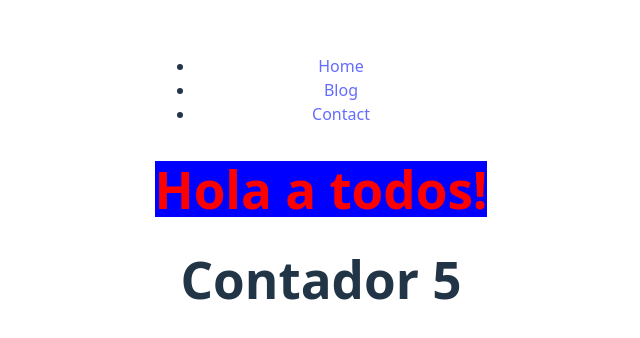
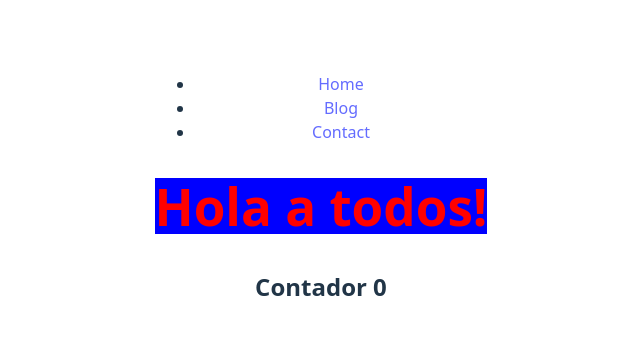
Before and after one commit to GERARDOCALLIRGOSJAQUE/my-vue-project, a Vue app: page / in a window 1280 px wide. Shown: the part 210-548 px from the top of the page, without its empty margins (319-959 px from the left). Built offline with nearby package versions, Linux system fonts and the light colour scheme.

Commit message:
Cuarto commit: Eventos click con Vue

```diff
--- a/src/App.vue
+++ b/src/App.vue
@@ -3,17 +3,19 @@ import HeaderComponent from './components/HeaderComponent.vue';
 import { ref } from 'vue';
   //let number = 0;//variable no reactiva
   let number = ref(0);//variable reactiva
+  /*setInterval(() => {
+    number.value++;
+  }, 1000);*/
+  const addOne = () => {
+    number.value++;
+  };
 
-
-  setInterval(() => {
-    number.value++;
-  }, 1000);
 </script>
 
 <template>
   <HeaderComponent></HeaderComponent>
   <h1 class="title">Hola a todos!</h1>
-  <h1>Contador {{ number }}</h1>
+  <h2 @click="addOne">Contador {{ number }}</h2>
 </template>
 
 <style scoped>
```
